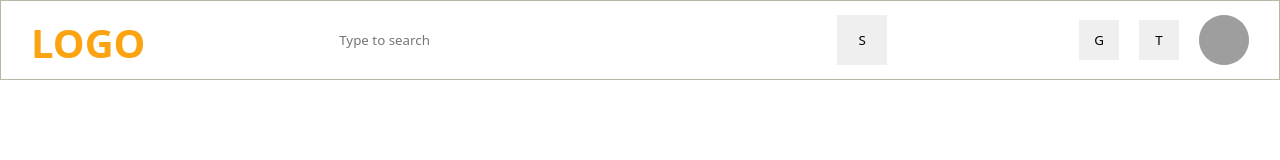
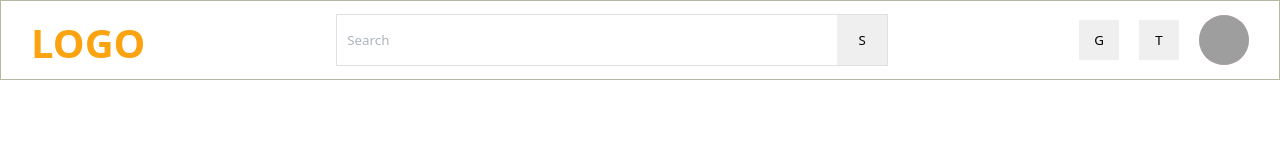
Before and after one commit to jundesu/video_website, a Next.js app: page /Home in a window 1280 px wide. Shown: the top 160 px of the page. Built offline with nearby package versions, Linux system fonts and the light colour scheme; grey boxes are pictures that could not be loaded.

Commit message:
style search bar

```diff
--- a/components/Header.js
+++ b/components/Header.js
@@ -29,6 +29,8 @@ const Logo = styled.a`
 const SearchBar = styled.div`
   display: flex;
   align-items: center;
+  border: 1px solid #dee2e6;
+
 `;
 
 const SearchInput = styled.input`
@@ -36,6 +38,12 @@ const SearchInput = styled.input`
   height: 50px;
   outline: none;
   border: none;
+  padding: 10px;
+
+  &::placeholder {
+    color: #adb5bd;
+
+  }
 `;
 
 const SearchBtn = styled.button`
@@ -109,7 +117,7 @@ function Header({userEmail}) {
 
         <SearchBar>
           <label htmlFor="search"></label>
-          <SearchInput type="search" id="search" placeholder="Type to search" name="search"></SearchInput>
+          <SearchInput type="search" id="search" placeholder="Search" name="search"></SearchInput>
           <SearchBtn type="button">S</SearchBtn>
         </SearchBar>
 
```
